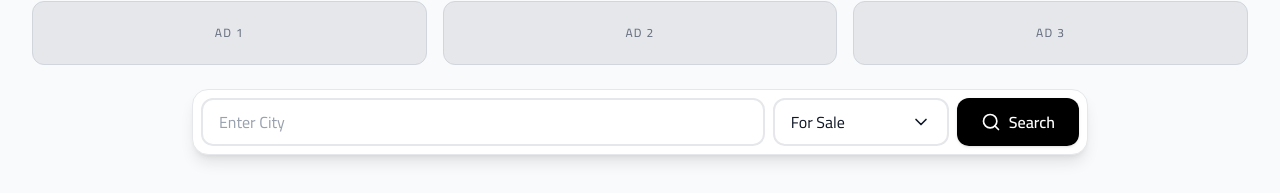
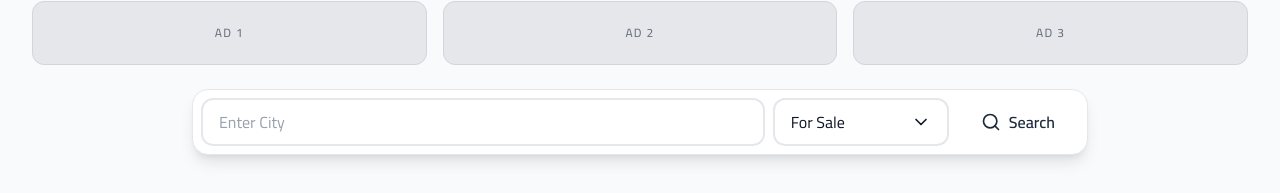
Before and after one commit to medlam1981/luxeimmo, a Next.js app: page /en in a window 1280 px wide. Shown: the part 111-304 px from the top of the page. Built offline with nearby package versions, Linux system fonts and the light colour scheme; no server answers; the database is empty.

Commit message:
style: remove solid background from search button and integrate interactive blue glow

```diff
--- a/src/components/storefront/Hero.tsx
+++ b/src/components/storefront/Hero.tsx
@@ -74,7 +74,7 @@ export function Hero() {
         {/* Search Button */}
         <Link
           href={`/search?city=${city}&type=${propertyType}`}
-          className="w-10 h-10 sm:w-auto sm:h-12 shrink-0 inline-flex items-center justify-center px-0 sm:px-6 font-semibold text-white bg-black hover:bg-gray-800 dark:bg-white dark:text-black dark:hover:bg-gray-200 rounded-xl transition-all duration-300 shadow-sm hover:shadow-md text-base"
+          className="w-10 h-10 sm:w-auto sm:h-12 shrink-0 inline-flex items-center justify-center px-0 sm:px-6 font-semibold bg-transparent text-slate-800 dark:text-slate-200 hover:bg-blue-500/10 dark:hover:bg-blue-900/20 hover:text-blue-600 dark:hover:text-blue-400 dark:hover:shadow-[0_0_15px_rgba(59,130,246,0.3)] rounded-xl transition-all duration-300 text-base focus:outline-none focus:bg-blue-500/10 dark:focus:bg-blue-900/20 dark:focus:shadow-[0_0_15px_rgba(59,130,246,0.3)]"
         >
           <Search className="w-4 h-4 sm:w-5 sm:h-5 sm:rtl:ml-2 sm:ltr:mr-2" />
           <span className="hidden sm:inline">{t('search')}</span>
```
